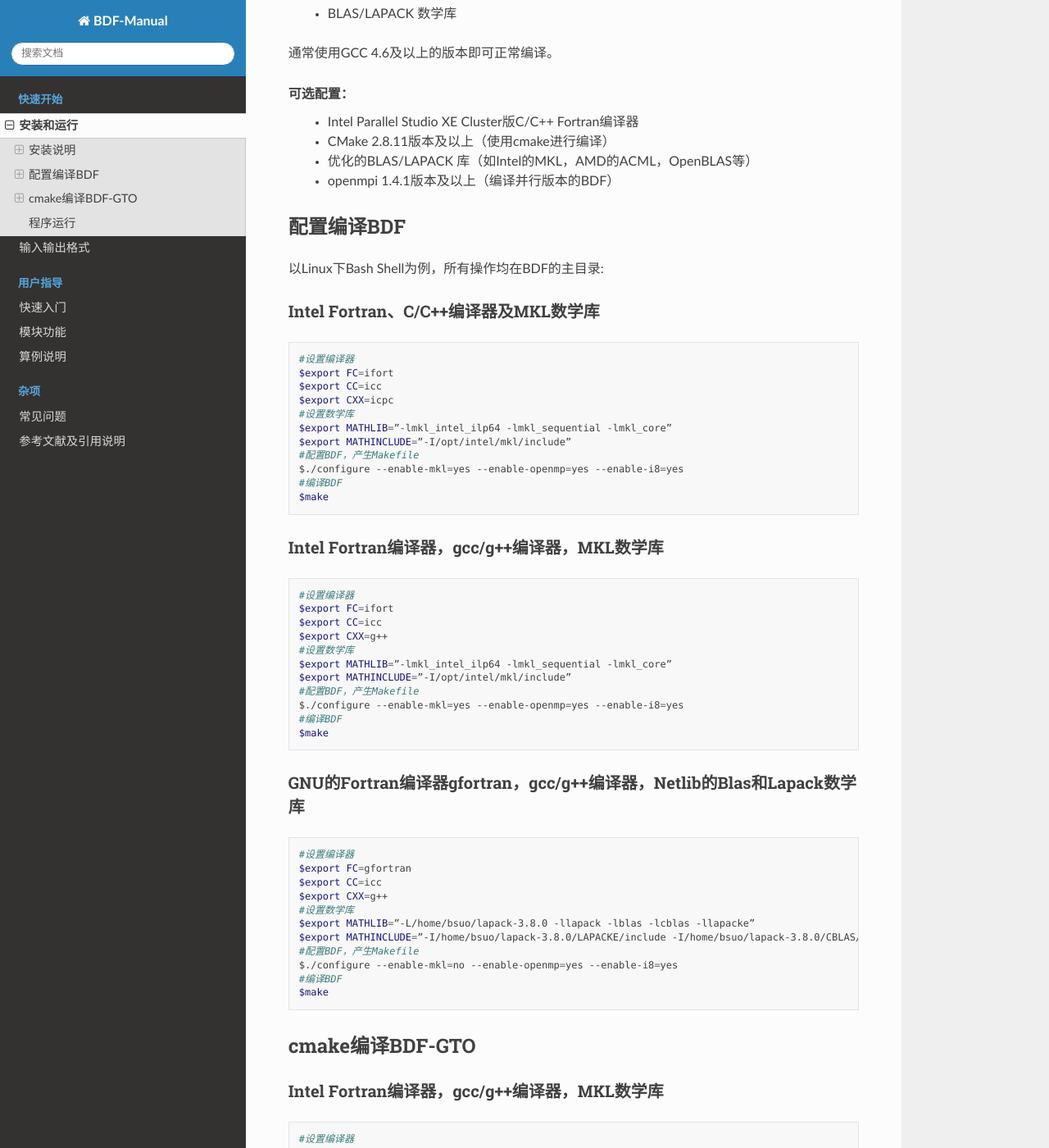
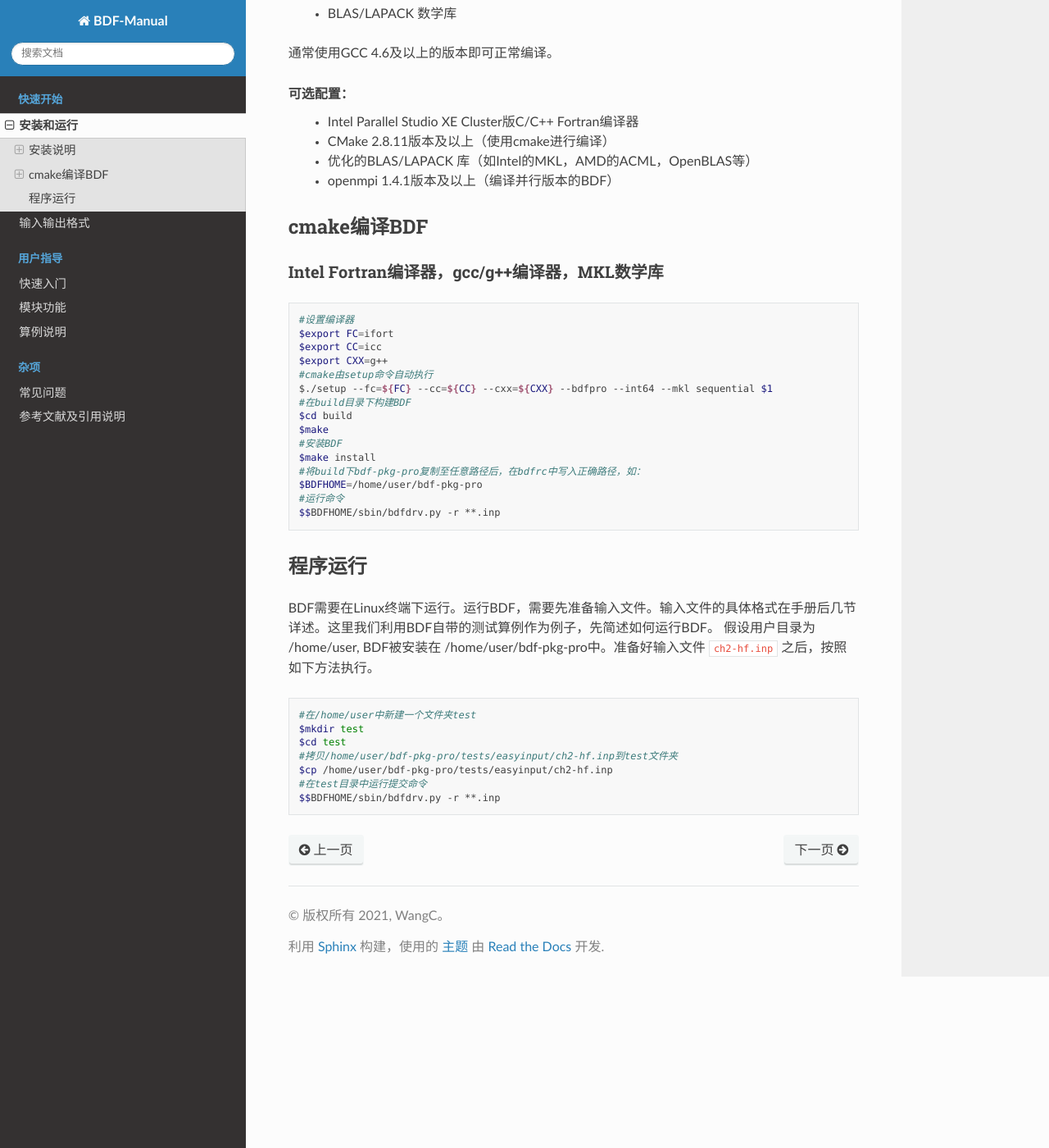
Before and after one commit to BDF-manual-maintenance/BDF-Manual, a Sphinx documentation site: the page built from source/Installation.rst, in a window 1280 px wide and 1400 px high, scrolled down 712 px. Shown: the whole window at 82% size. Built offline with Sphinx 7.4.7 and the Read the Docs theme 2.0.0, drawn with Linux system fonts in a browser that asks for light colours; pages that are not in the unit, such as notebooks, are missing from menus.

Commit message:
Update Installation.rst

```diff
--- a/source/Installation.rst
+++ b/source/Installation.rst
@@ -29,66 +29,7 @@
  * openmpi 1.4.1版本及以上（编译并行版本的BDF）
 
 
-配置编译BDF
-==========================================================================
-
-以Linux下Bash Shell为例，所有操作均在BDF的主目录:
-
-Intel Fortran、C/C++编译器及MKL数学库
-------------------------------------------------------
-
-
-.. code-block:: shell
-
-    #设置编译器
-    $export FC=ifort
-    $export CC=icc
-    $export CXX=icpc
-    #设置数学库
-    $export MATHLIB=”-lmkl_intel_ilp64 -lmkl_sequential -lmkl_core”
-    $export MATHINCLUDE=”-I/opt/intel/mkl/include”
-    #配置BDF，产生Makefile
-    $./configure --enable-mkl=yes --enable-openmp=yes --enable-i8=yes
-    #编译BDF
-    $make
-
-
-Intel Fortran编译器，gcc/g++编译器，MKL数学库
-------------------------------------------------------
-
-.. code-block:: shell
-
-    #设置编译器
-    $export FC=ifort
-    $export CC=icc
-    $export CXX=g++
-    #设置数学库
-    $export MATHLIB=”-lmkl_intel_ilp64 -lmkl_sequential -lmkl_core”
-    $export MATHINCLUDE=”-I/opt/intel/mkl/include”
-    #配置BDF，产生Makefile
-    $./configure --enable-mkl=yes --enable-openmp=yes --enable-i8=yes
-    #编译BDF
-    $make
-
-
-GNU的Fortran编译器gfortran，gcc/g++编译器，Netlib的Blas和Lapack数学库
---------------------------------------------------------------------------
-
-.. code-block:: shell
-
-    #设置编译器
-    $export FC=gfortran
-    $export CC=icc
-    $export CXX=g++
-    #设置数学库
-    $export MATHLIB=”-L/home/bsuo/lapack-3.8.0 -llapack -lblas -lcblas -llapacke”
-    $export MATHINCLUDE=”-I/home/bsuo/lapack-3.8.0/LAPACKE/include -I/home/bsuo/lapack-3.8.0/CBLAS/include”
-    #配置BDF，产生Makefile
-    $./configure --enable-mkl=no --enable-openmp=yes --enable-i8=yes
-    #编译BDF
-    $make
-
-cmake编译BDF-GTO
+cmake编译BDF
 ==========================================================================
 
 Intel Fortran编译器，gcc/g++编译器，MKL数学库
```
